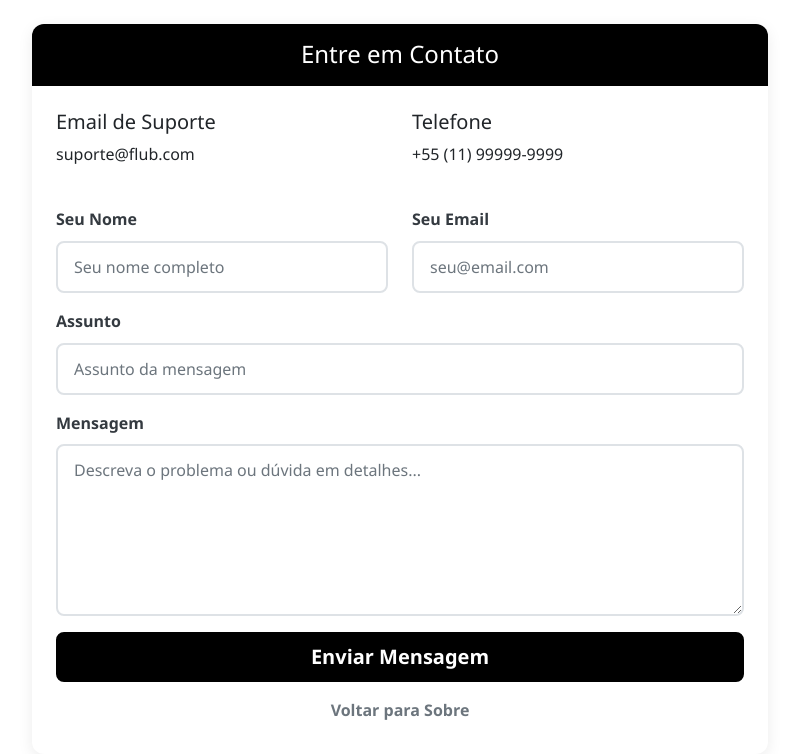
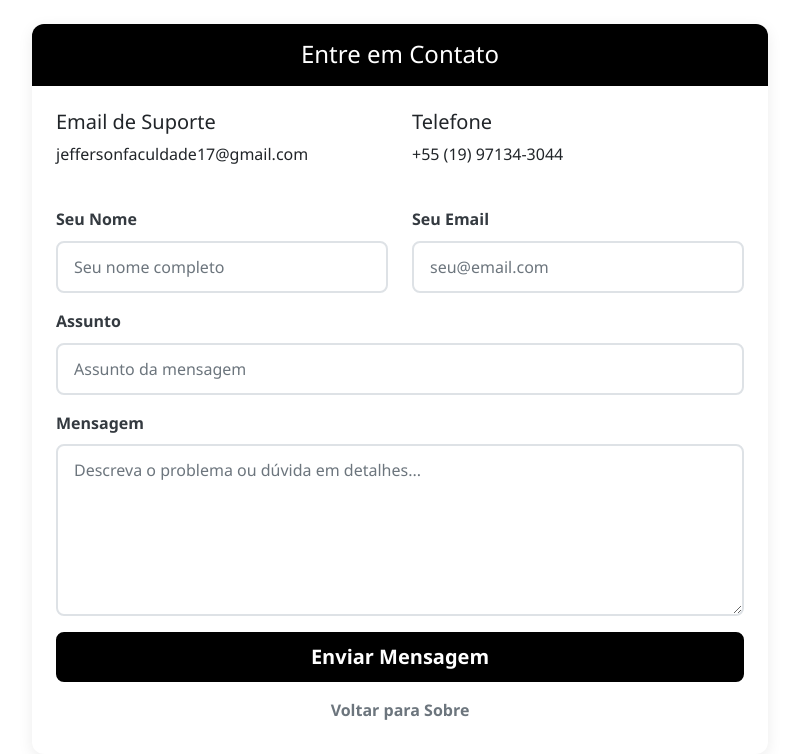
Before and after one commit to jefferson1707/projeto_chat, a Flask app: page /contato in a window 1280 px wide. Shown: the part 73-827 px from the top of the page, without its empty margins (240-1039 px from the left). Run offline with Flask 3, Linux system fonts and the light colour scheme.

Commit message:
Alterações no sobre.html

```diff
--- a/app/__init__.py
+++ b/app/__init__.py
@@ -10,6 +10,8 @@ from flask_sqlalchemy import \
     SQLAlchemy  # ORM - para trabalhar com banco de dados usando Python
 from flask_bcrypt import \
     Bcrypt  # Criptografia de senha
+from flask_cors import \
+      CORS # Permite que o front-end acesse o back-end em todos os navegadores
 
 
 # Step 1: cria as instancias
@@ -21,8 +23,9 @@ bcrypt = Bcrypt()   # para criptografia
 # step 2: cria o app
 def create_app():
 
-    # Step 2.1: aqui criamos a instancia do flask
+    # Step 2.1: aqui criamos a instancia do flask e atribuimos ao cors
     app = Flask(__name__)
+    CORS(app)
 
     # Step 2.2: pegados do arquivo .env
     app.config.from_object(Config) # Espera uma class do config.py
--- a/app/templates/sobre/contato.html
+++ b/app/templates/sobre/contato.html
@@ -16,16 +16,16 @@
                     <div class="col-md-6">
                         <h5>Email de Suporte</h5>
                         <p>
-                            <a href="mailto:suporte@flub.com" class="text-decoration-none text-dark">
-                                suporte@flub.com
+                            <a href="mailto:jeffersonfaculdade17@gmail.com" class="text-decoration-none text-dark">
+                                jeffersonfaculdade17@gmail.com
                             </a>
                         </p>
                     </div>
                     <div class="col-md-6">
                         <h5>Telefone</h5>
                         <p>
-                            <a href="tel:+5511999999999" class="text-decoration-none text-dark">
-                                +55 (11) 99999-9999
+                            <a href="tel:+5519971343044" class="text-decoration-none text-dark">
+                                +55 (19) 97134-3044
                             </a>
                         </p>
                     </div>
```
